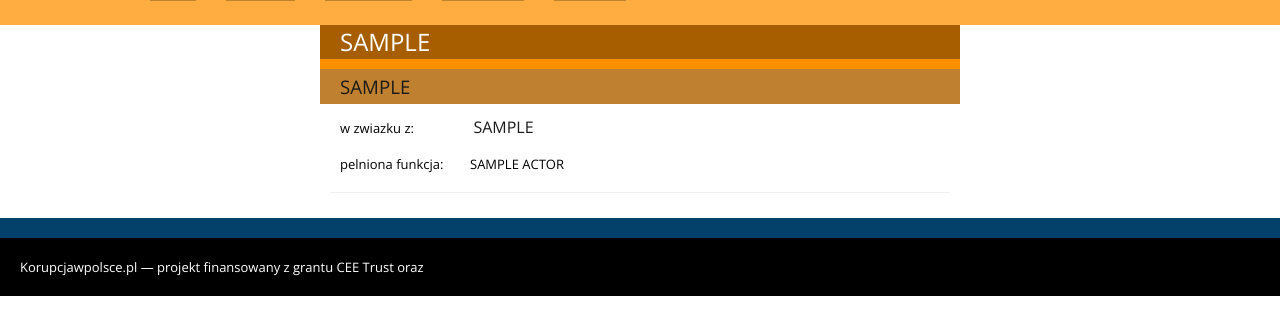
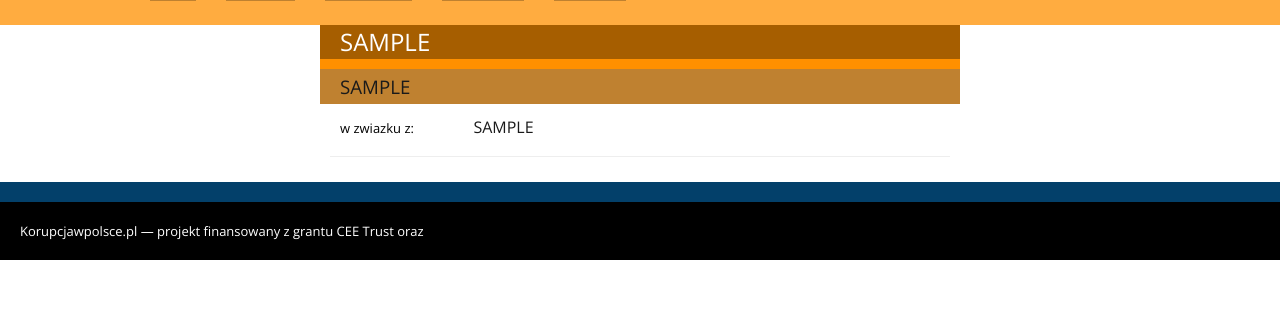
Before and after one commit to CCLab/BriberyDB, a Django app: template templates/aktor.html in a window 1280 px wide. Shown: the part 133-468 px from the top of the page. Run offline with Django 3.2, Linux system fonts and the light colour scheme; the template is opened without the code that fills it: most values are stand-ins (such as "Sample title", 1, 10 or a date in 2020); some web fonts are replaced.

Commit message:
nonhuman actors fix

```diff
--- a/aktor/views.py
+++ b/aktor/views.py
@@ -64,7 +64,7 @@ def actor (request, object_id):
 
   roles = [ ( role, [ ((case, roles_dict[role]['id']), roles_dict[role][case]) for case in roles_dict[role].keys() if not case=='id' ] ) for role in roles_dict.keys() ]
 
-  result = dict(actor=actor, roles=roles, tab=2)
+  result = dict(actor=actor, roles=roles, tab=2, human=actor[2])
 
   template = loader.get_template("aktor.html")
 
--- a/templates/aktor.html
+++ b/templates/aktor.html
@@ -5,9 +5,9 @@
           <ul>
             <li>{% for case in role.1 %}
               <ul>
-                <li><span>w zwiazku z:</span> <a href="{% url afera.views.case  object_id=case.0.1 %}">{{ case.0.0 }}</a></li>
+                <li><span>w zwiazku z:</span> <a href="{% url afera.views.case  object_id=case.0.1 %}">{{ case.0.0 }}</a></li>{% if human %}
                 <li><span>pelniona funkcja:</span>{% for fun in case.1 %}{{ fun }}{% if not forloop.last %}, {% endif %}{% endfor %}
-                </li>
+                </li>{% endif %}
               </ul>{% endfor %}
             </li>
           </ul>{% endfor %}
```
